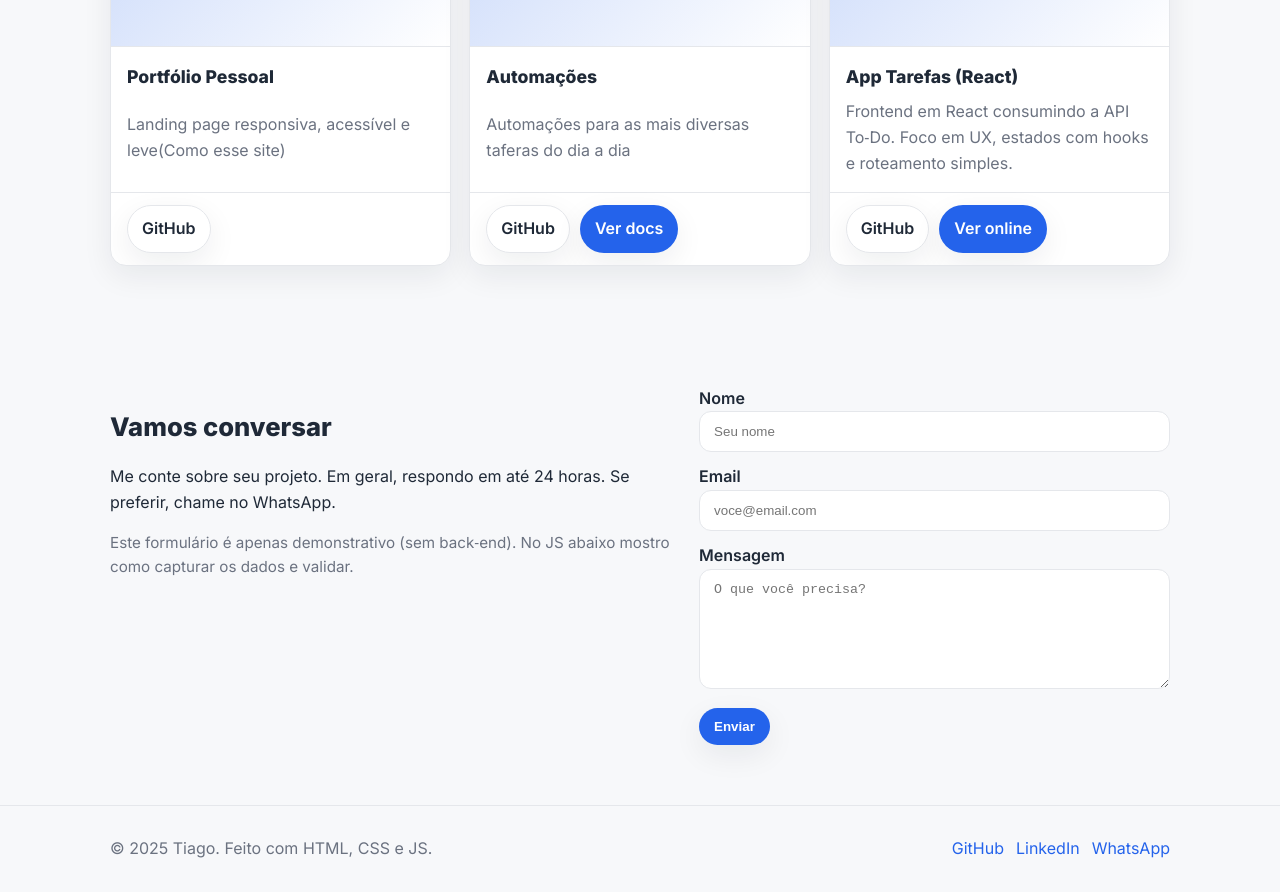
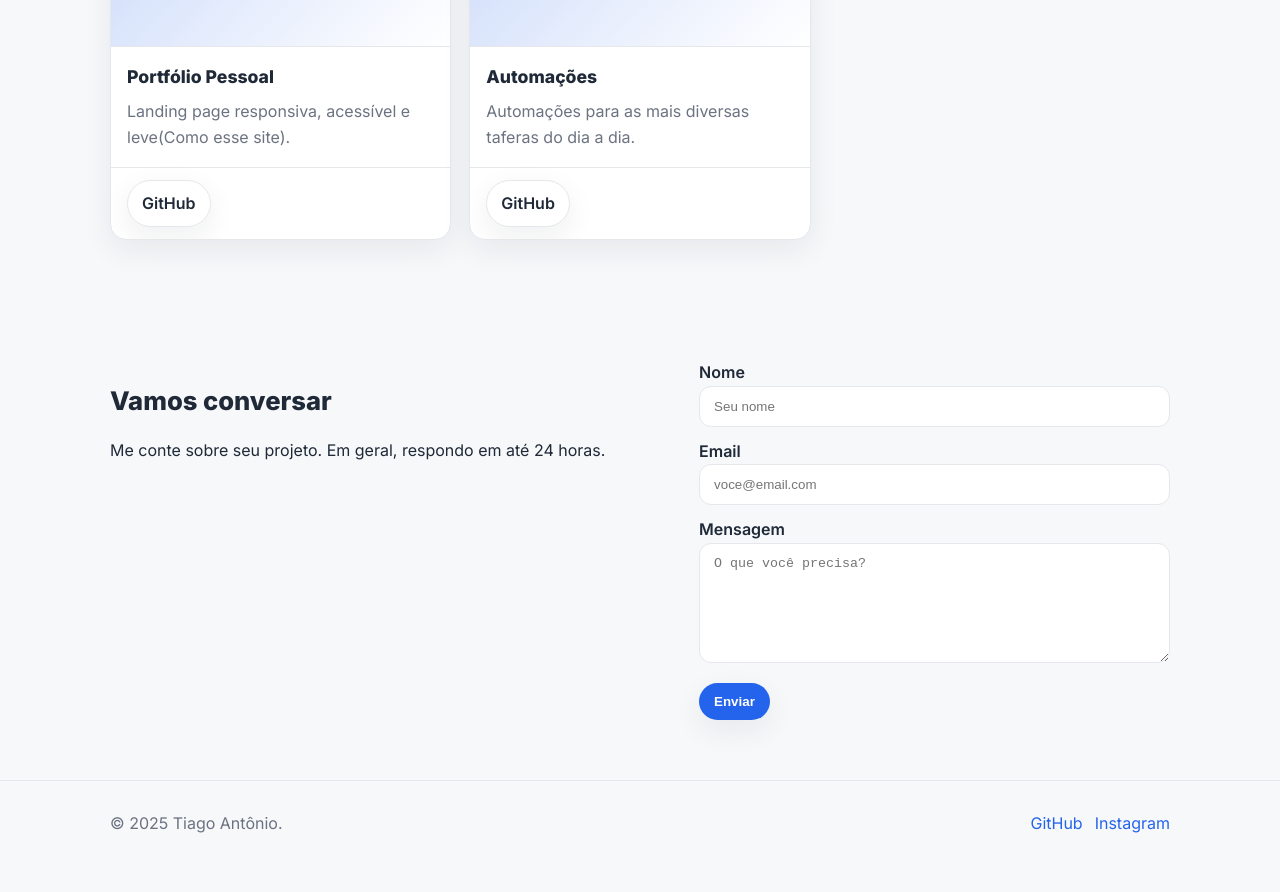
Before and after one commit to uaitiago/portfolio, a plain HTML site: page index.html in a window 1280 px wide. Shown: the part 1261-2153 px from the top of the page. After the commit the page ends 2127 px from the top, so only its background shows below. Drawn offline with Linux system fonts and the light colour scheme.

Commit message:
new file:   auto.png 	modified:   index.html

```diff
--- a/index.html
+++ b/index.html
@@ -92,7 +92,7 @@
           <div class="thumb" role="img" aria-label="Miniatura do Projeto 1"><div class="card-size"><img src="logo.png"></div></div>
           <div class="card-body">
             <h3>Portfólio Pessoal</h3>
-            <p>Landing page responsiva, acessível e leve(Como esse site)</p>
+            <p>Landing page responsiva, acessível e leve(Como esse site).</p>
           </div>
           <div class="card-footer">
             <a href="#" class="btn" onclick="window.open('https://github.com/uaitiago/portfolio.git','_blank');return false;">GitHub</a>
@@ -100,26 +100,13 @@
         </article>
 
         <article class="card">
-          <div class="thumb" role="img" aria-label="Miniatura do Projeto 2"></div>
+          <div class="thumb" role="img" aria-label="Miniatura do Projeto 2"><div class="card-size"><img src="auto.png"></div></div>
           <div class="card-body">
             <h3>Automações</h3>
-            <p>Automações para as mais diversas taferas do dia a dia</p>
+            <p>Automações para as mais diversas taferas do dia a dia.</p>
           </div>
           <div class="card-footer">
-            <a href="#" class="btn" onclick="alert('Link do repositório da API');return false;">GitHub</a>
-            <a href="#" class="btn btn--primary" onclick="alert('Link do deploy (Render/Railway)');return false;">Ver docs</a>
-          </div>
-        </article>
-
-        <article class="card">
-          <div class="thumb" role="img" aria-label="Miniatura do Projeto 3"></div>
-          <div class="card-body">
-            <h3>App Tarefas (React)</h3>
-            <p>Frontend em React consumindo a API To‑Do. Foco em UX, estados com hooks e roteamento simples.</p>
-          </div>
-          <div class="card-footer">
-            <a href="#" class="btn" onclick="alert('Link do repositório do frontend');return false;">GitHub</a>
-            <a href="#" class="btn btn--primary" onclick="alert('Link do deploy (Vercel/Netlify)');return false;">Ver online</a>
+            <a href="#" class="btn" onclick="window.open('https://github.com/uaitiago/portfolio.git','_blank');return false;">GitHub</a>
           </div>
         </article>
       </div>
@@ -130,8 +117,7 @@
     <div class="container contact-grid">
       <div>
         <h2 class="section-title">Vamos conversar</h2>
-        <p>Me conte sobre seu projeto. Em geral, respondo em até 24 horas. Se preferir, chame no WhatsApp.</p>
-        <p class="note">Este formulário é apenas demonstrativo (sem back‑end). No JS abaixo mostro como capturar os dados e validar.</p>
+        <p>Me conte sobre seu projeto. Em geral, respondo em até 24 horas.</p>
       </div>
 
       <form id="contactForm" novalidate>
@@ -157,11 +143,10 @@
 
   <footer>
     <div class="container" style="display:flex; justify-content:space-between; align-items:center; gap:16px; flex-wrap:wrap;">
-      <span>© <span id="year"></span> Tiago. Feito com HTML, CSS e JS.</span>
+      <span>© <span id="year"></span> Tiago Antônio.</span>
       <div style="display:flex; gap:12px;">
-        <a href="#">GitHub</a>
-        <a href="#">LinkedIn</a>
-        <a href="#">WhatsApp</a>
+        <a href="#" onclick="window.open('https://github.com/uaitiago/portfolio.git','_blank');return false;">GitHub</a>
+        <a href="#" onclick="window.open('https://www.instagram.com/uai.tiago/');return false;">Instagram</a>
       </div>
     </div>
   </footer>
```
Also changed, not shown: auto.png (added).
